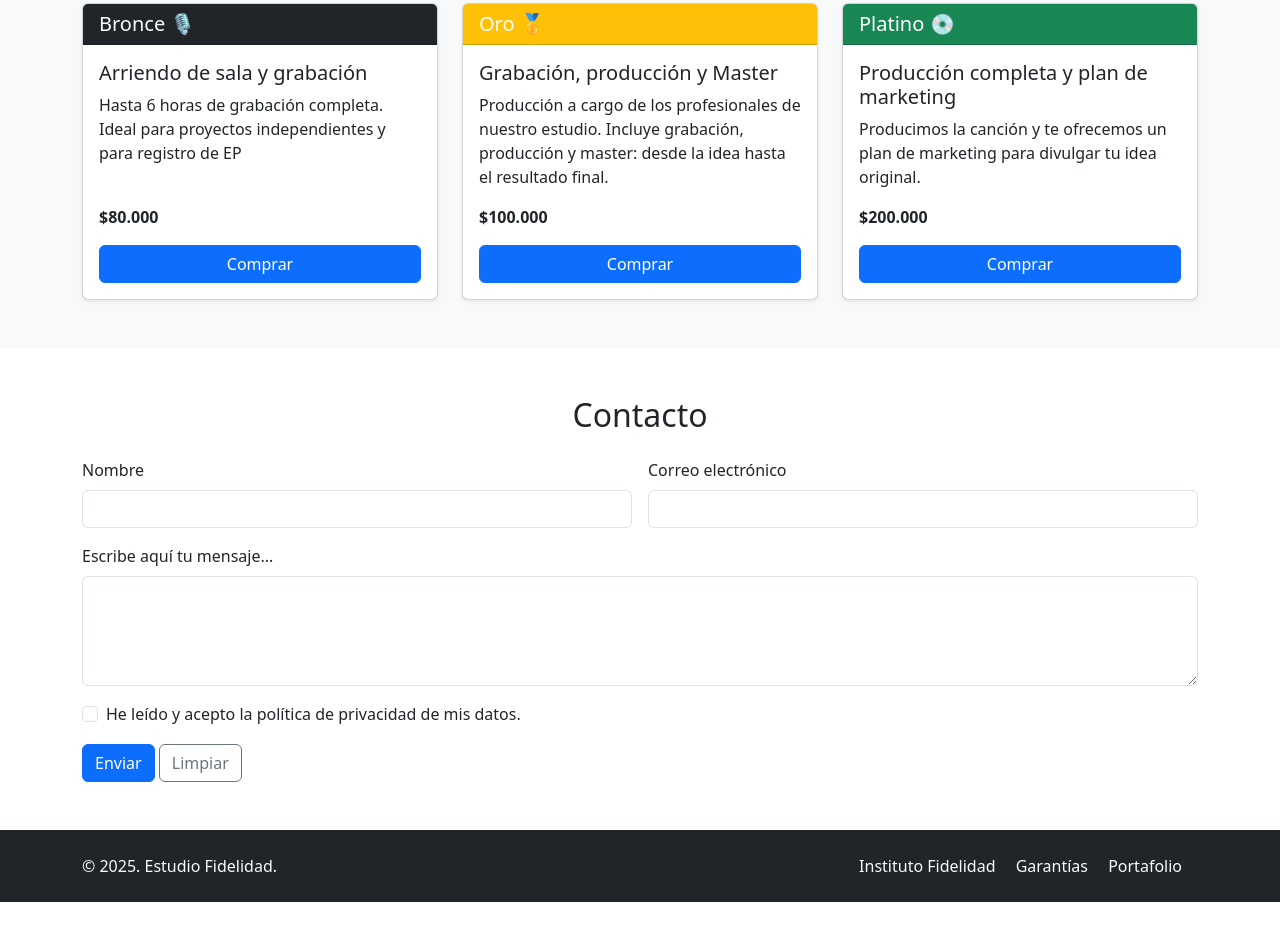
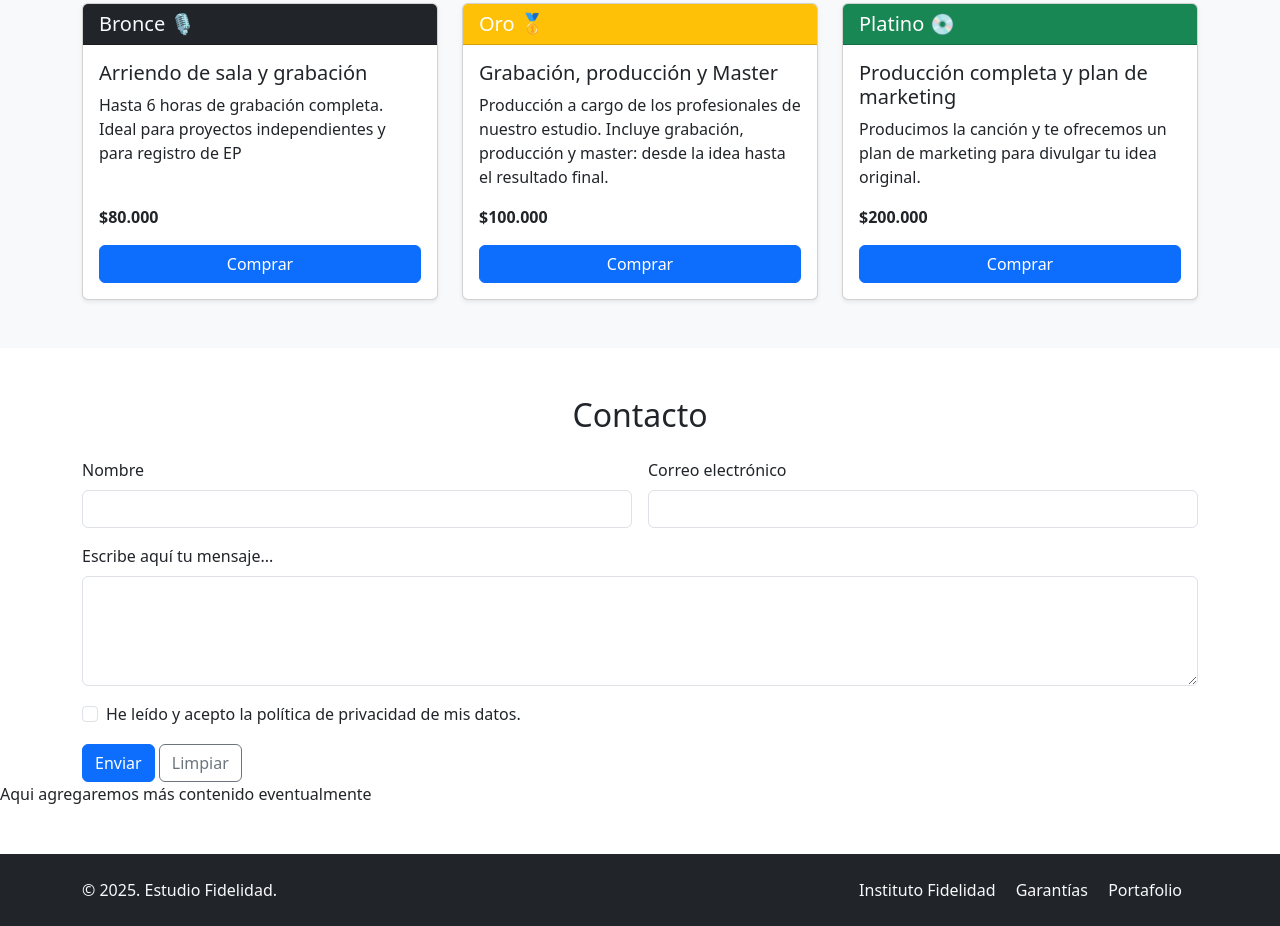
Before and after one commit to kike-rack/pagina-produccion-musical, a plain HTML site: page index.html in a window 1280 px wide. Shown: the part 871-1797 px from the top of the page. Before the commit the page ends 1773 px from the top, so only its background shows below. Drawn offline with nearby package versions, Linux system fonts and the light colour scheme.

Commit message:
prueba satisfactoria

```diff
--- a/index.html
+++ b/index.html
@@ -144,6 +144,10 @@
                 </div>
             </form>
         </div>
+
+        <div>
+            Aqui agregaremos más contenido eventualmente
+        </div>
     </section>
 
     <!-- Footer -->
```
